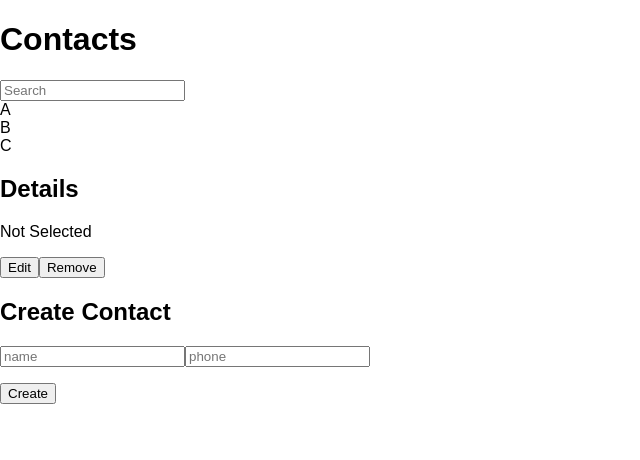
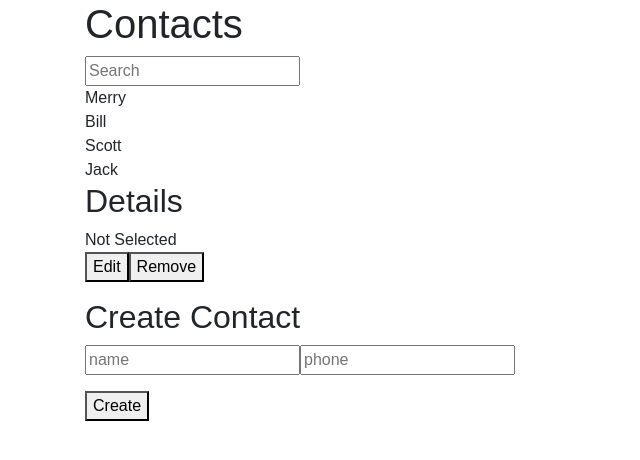
Before and after one commit to YounggilLee/phone-book, a React (Create React App) app: page / in a window 1280 px wide. Shown: the top 460 px of the page, without its empty margins (0-640 px from the left). Built offline with nearby package versions, Linux system fonts and the light colour scheme.

Commit message:
Fix some bugs

```diff
--- a/public/index.html
+++ b/public/index.html
@@ -10,6 +10,7 @@
     -->
     <link rel="manifest" href="%PUBLIC_URL%/manifest.json">
     <link rel="shortcut icon" href="%PUBLIC_URL%/favicon.ico">
+    <link rel="stylesheet" href="https://maxcdn.bootstrapcdn.com/bootstrap/4.0.0-beta.2/css/bootstrap.min.css" integrity="sha384-PsH8R72JQ3SOdhVi3uxftmaW6Vc51MKb0q5P2rRUpPvrszuE4W1povHYgTpBfshb" crossorigin="anonymous">
     <!--
       Notice the use of %PUBLIC_URL% in the tags above.
       It will be replaced with the URL of the `public` folder during the build.
--- a/src/components/Contact.js
+++ b/src/components/Contact.js
@@ -1,8 +1,8 @@
 import React, { Component } from 'react';
 import ContactInfo from './ContactInfo';
 import ContactDetails from './ContactDetails';
+import ContactCreate from './ContactCreate';
 import update from 'react-addons-update';
-import ContactCreate from './ContactCreate';
 
 export default class Contact extends Component{
     constructor(props) {
@@ -11,9 +11,11 @@ export default class Contact extends Component{
           selectedKey: -1,
           keyword: '',
         contactData:[
-          {name:'A', phone:'000-0000-0000'},
-           {name:'B', phone:'111-0000-0000'},
-           {name:'C', phone:'222-0000-0000'}
+           {name:'Merry', phone:'000-0000-0000'},
+           {name:'Bill', phone:'111-0000-0000'},
+           {name:'Scott', phone:'333-0000-0000'},
+           {name:'Jack', phone:'444-0000-0000'}
+
         ]
       }
 
@@ -24,6 +26,25 @@ export default class Contact extends Component{
       this.hanldeEdit = this.hanldeEdit.bind(this);
 
     }
+
+
+    ///Local storage
+    // componentWillMount() {
+    //     const contactData = localStorage.contactData;
+
+    //     if(contactData) {
+    //         this.setState({
+    //             contactData: JSON.parse(contactData)
+    //         })
+    //     }
+    // }
+
+    // componentDidupdate(prevProps, prevState) {
+    //     if(JSON.stringify(prevProps.contactData) !== JSON.stringify(this.state.contactData)){
+    //         localStorage.contactData = JSON.stringify(this.state.contactData);
+    //     }
+    // }
+
 
     handleChange(e) {
         this.setState({
```
